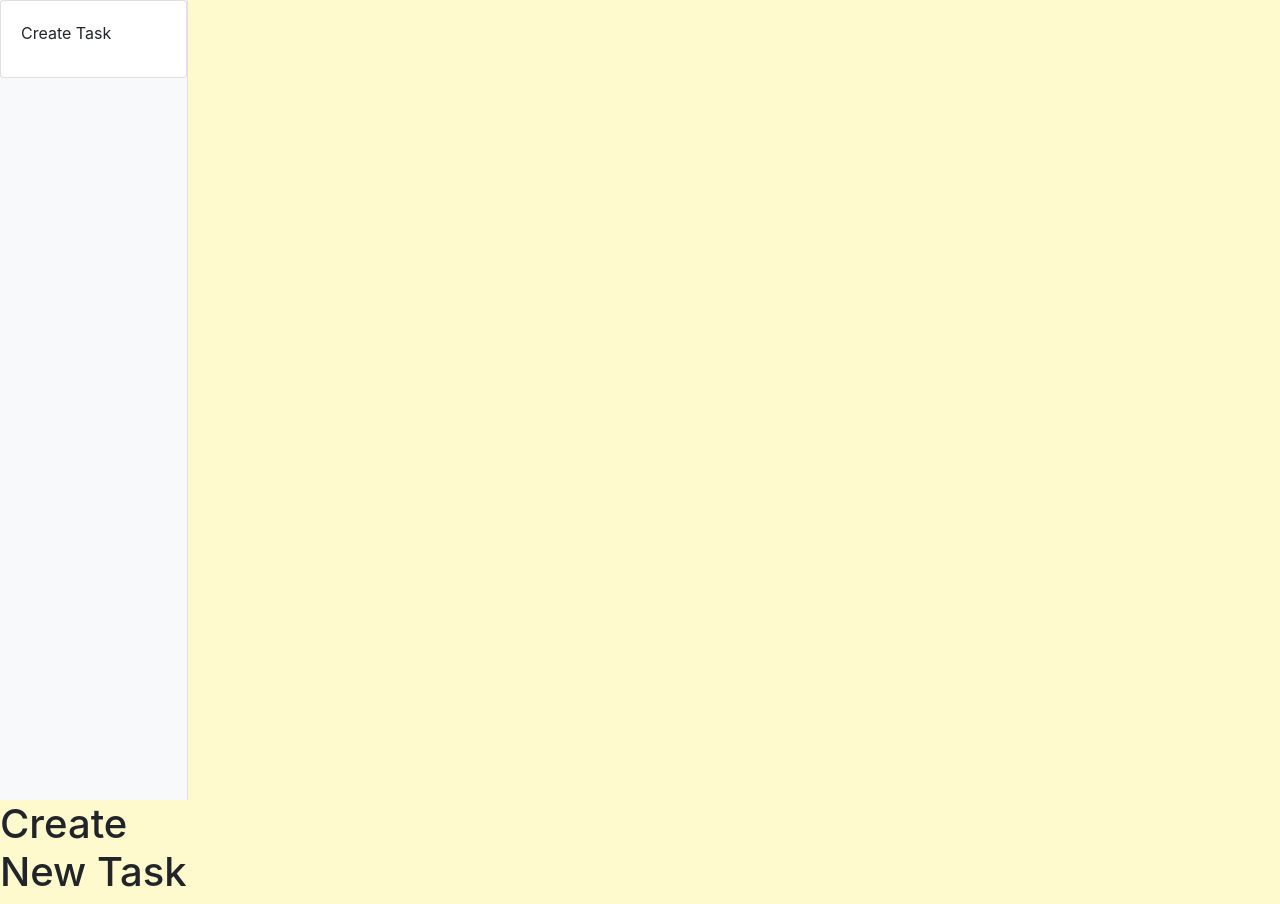
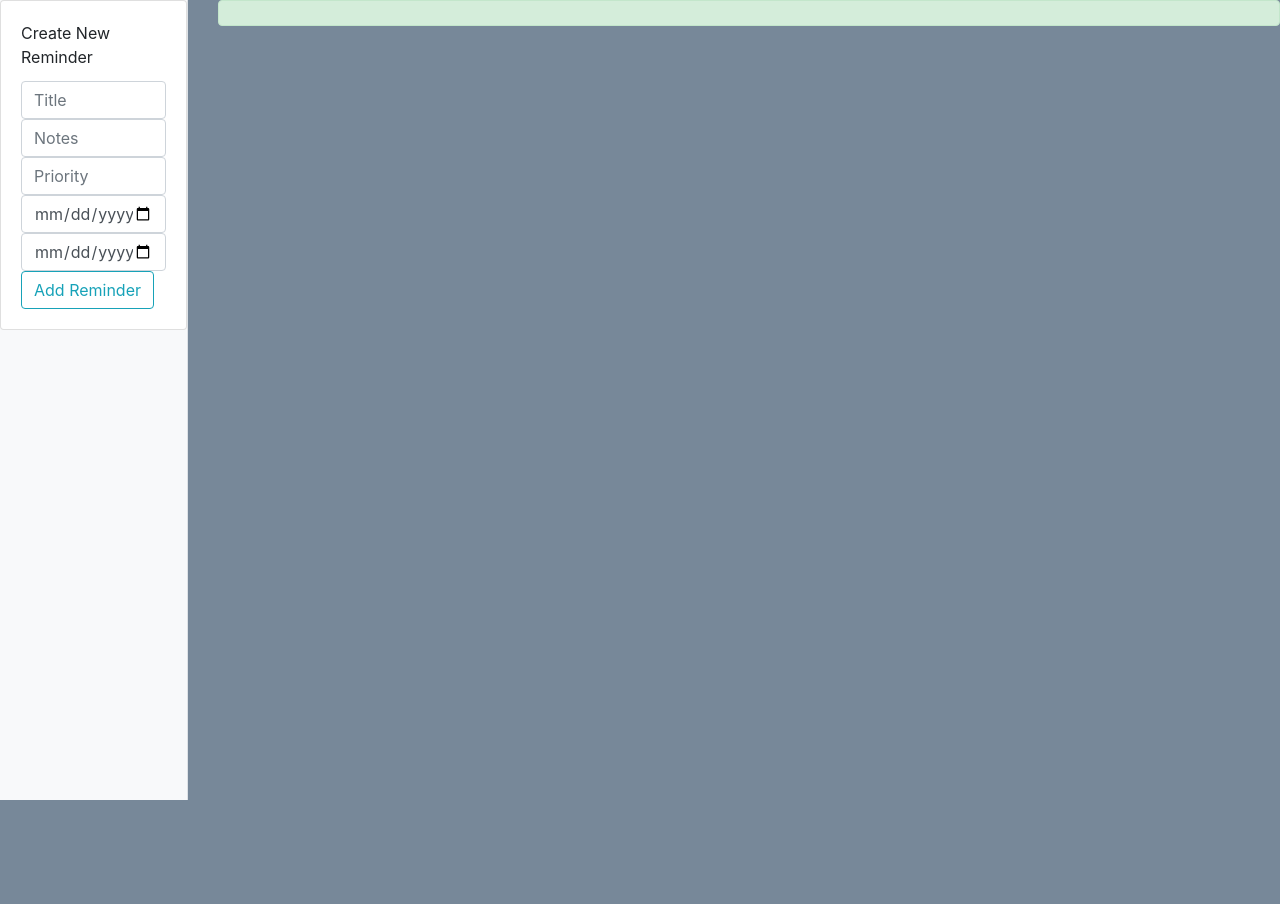
Before and after one commit to DanielQA123/Todo-Mern-Project, a React (Create React App) app in the folder frontend/: page / in a window 1280 px wide. After the commit the page ends 800 px from the top, so only its background shows below. Built offline with nearby package versions, Linux system fonts and the light colour scheme.

Commit message:
Sidebar component

```diff
--- a/frontend/src/CSS/App.css
+++ b/frontend/src/CSS/App.css
@@ -1,5 +1,5 @@
 body{
-  background-color:lemonchiffon!important;
+  background-color:lightslategray!important;
   overflow-x:hidden;
 }
 
--- /dev/null
+++ b/frontend/src/Components/CONST.json
@@ -0,0 +1,3 @@
+{
+    "TASK_URL":"http://localhost:5019/task"
+}
--- a/frontend/src/Components/SideBar/CreateTask.jsx
+++ b/frontend/src/Components/SideBar/CreateTask.jsx
@@ -1,19 +1,93 @@
-import {Card, CardBody, CardTitle} from "reactstrap";
+import { Card, CardBody, CardTitle } from "reactstrap";
+import { useState } from "react";
+import axios from "axios";
+import {TASK_URL} from '../CONST.json';
 
-const CreateTask = () => {
-    return(
+const CreateTask = ({trigger}) => {
+
+    //States for the form to work
+    const [title, setTitle] = useState('');
+    const [notes, setNotes] = useState('');
+    const [priority, setPriority] = useState('');
+    const [startDate, setStartDate] = useState('');
+    const [dueDate, setDueDate] = useState('');
+
+    //Submit form/Submission:
+    const create = (e) => {
+        e.preventDefault();
+        axios.post(`${TASK_URL}/create`, {title,notes,priority,startDate,dueDate})
+        .then((res)=>{
+            // console.log(res.data);
+            clearValues();
+            trigger(res.data);
+        }).catch((err) =>{
+            trigger.error(err);
+        })
+    }
+
+    //Clearing Values:
+    const clearValues = () => {
+        setTitle('');
+        setNotes('');
+        setPriority('');
+        setStartDate('');
+        setDueDate('');
+    }
+
+
+
+
+    return (
         <>
             <section>
                 <div className="bg-light border-right" id="SideBar">
                     <Card>
                         <CardBody>
-                        <CardTitle>Create Task</CardTitle>
+                            <CardTitle>Create New Reminder</CardTitle>
+                            <form onSubmit={create}>
+                                <input type="text"
+                                    className="form-control"
+                                    placeholder="Title"
+                                    value={title}
+                                    onChange={({ target }) => setTitle(target.value)}
+                                />
+
+                                <input type="text"
+                                    className="form-control"
+                                    placeholder="Notes"
+                                    value={notes}
+                                    onChange={({ target }) => setNotes(target.value)}
+                                />
+
+                                <input type="text"
+                                    className="form-control"
+                                    placeholder="Priority"
+                                    value={priority}
+                                    onChange={({ target }) => setPriority(target.value)}
+                                />
+
+                                <input type="date"
+                                    className="form-control"
+                                    placeholder="Start Date"
+                                    value={startDate}
+                                    onChange={({ target }) => setStartDate(target.value)}
+                                />
+
+                                <input type="date"
+                                    className="form-control"
+                                    placeholder="Due Date"
+                                    value={dueDate}
+                                    onChange={({ target }) => setDueDate(target.value)}
+                                />
+
+                                <button type="submit" className="btn btn-outline-info">Add Reminder</button>
+
+
+                            </form>
                         </CardBody>
-
                     </Card>
                 </div>
 
-            <h1>Create New Task</h1>
             </section>
         </>
     )
--- a/frontend/src/Components/SideBar/StandardPage.jsx
+++ b/frontend/src/Components/SideBar/StandardPage.jsx
@@ -1,13 +1,26 @@
 import CreateTask from "./CreateTask"
+import {useState} from 'react';
 
-const standard = () =>{
+const Standard = () =>{
+
+    const[view,setView] = useState('');
+
+    const trigger = (data) => {
+        setView(data);
+    }
+
+
+
     return(
         <div className="row">
             <div className="col-md-2">
-                <CreateTask/>
+                <CreateTask trigger={trigger}/>
+            </div>
+            <div className="col-md-10">
+                <div className="alert alert-success">{view}</div>
             </div>
         </div>
     )
 
 }
-export default standard;
+export default Standard;
```
Lines whose indentation alone changed are shown as unchanged.
